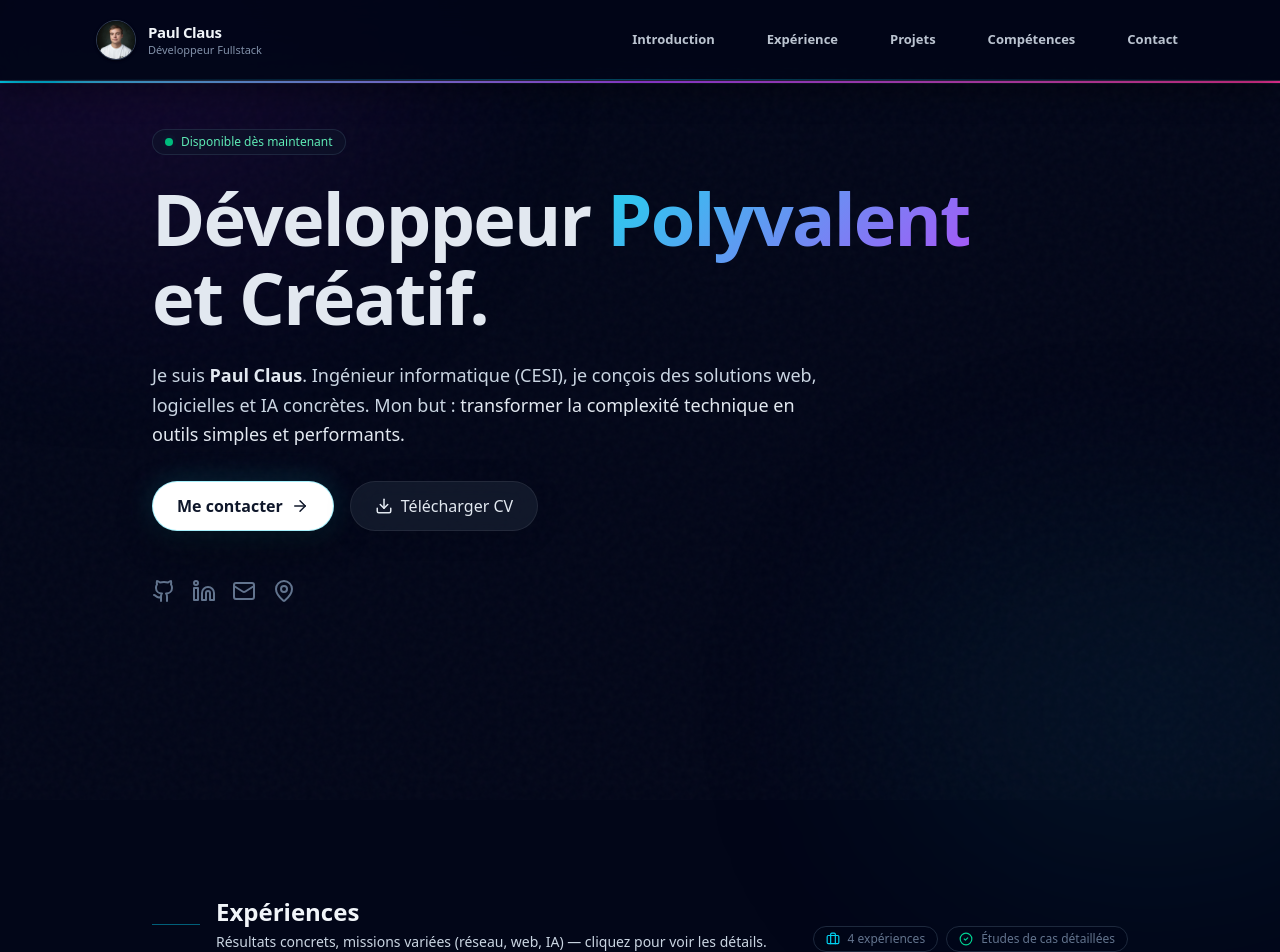
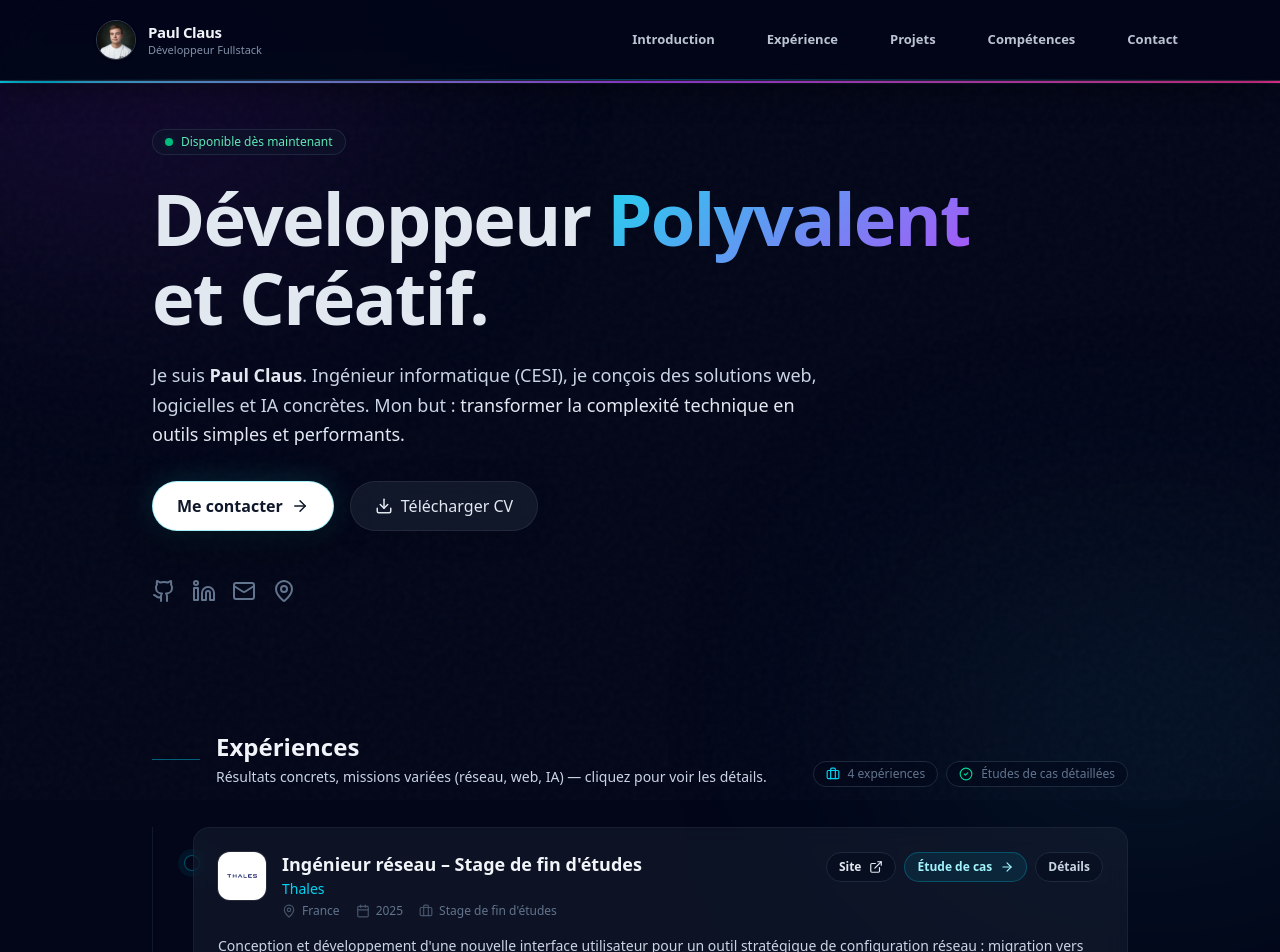
Before and after one commit to Paulclaus67/portfolio-mon-portfolio, a Next.js app: page / in a window 1280 px wide. Shown: the top 952 px of the page. Built offline with nearby package versions, Linux system fonts and the light colour scheme.

Commit message:
Revert "Améliorer navbar et reveals au scroll"
This reverts commit 7be28e42e493b4fc796dc3d03400f709601902fc.

```diff
--- a/app/animations.css
+++ b/app/animations.css
@@ -178,28 +178,6 @@
   animation: floatingElement 4s ease-in-out infinite;
 }
 
-/* Background blobs (slow, subtle) */
-@keyframes blobDrift {
-  0%, 100% {
-    transform: translate3d(0, 0, 0) scale(1);
-    opacity: 0.9;
-  }
-  50% {
-    transform: translate3d(0, -18px, 0) scale(1.06);
-    opacity: 1;
-  }
-}
-
-.bg-blob {
-  animation: blobDrift 14s ease-in-out infinite;
-  will-change: transform, opacity;
-}
-
-.bg-blob--slow {
-  animation-duration: 18s;
-  animation-delay: 2.5s;
-}
-
 /* Shimmer effect (loading state) */
 @keyframes shimmerEffect {
   0% {
@@ -237,9 +215,4 @@ textarea:focus-visible {
     animation-iteration-count: 1 !important;
     transition-duration: 0.01ms !important;
   }
-
-  .bg-blob,
-  .bg-blob--slow {
-    animation: none !important;
-  }
 }
--- a/app/page.js
+++ b/app/page.js
@@ -6,7 +6,6 @@ import {
   motion,
   AnimatePresence,
   useScroll,
-  useSpring,
   useTransform
 } from "framer-motion";
 import {
@@ -56,15 +55,6 @@ const staggerContainer = {
     transition: {
       staggerChildren: 0.1
     }
-  }
-};
-
-const revealSection = {
-  hidden: { opacity: 0, y: 38 },
-  visible: {
-    opacity: 1,
-    y: 0,
-    transition: { duration: 1.05, ease: [0.16, 1, 0.3, 1] }
   }
 };
 
@@ -236,23 +226,22 @@ export default function Home() {
 
   // Scroll Progress
   const { scrollYProgress } = useScroll();
-  const smoothProgress = useSpring(scrollYProgress, { stiffness: 120, damping: 30, mass: 0.2 });
-  const scaleX = useTransform(smoothProgress, [0, 1], [0, 1]);
+  const progressWidth = useTransform(scrollYProgress, (v) => `${v * 100}%`);
 
   return (
     <main className="relative min-h-screen bg-slate-950 text-slate-200 selection:bg-cyan-500/30 selection:text-cyan-100 font-sans overflow-x-hidden">
       {/* Background Elements */}
       <div className="fixed inset-0 z-0 pointer-events-none">
         <div className="absolute inset-0 bg-noise opacity-[0.03] mix-blend-overlay"></div>
-        <div className="absolute top-[-10%] left-[-10%] w-[40%] h-[40%] bg-purple-900/20 rounded-full blur-[120px] bg-blob"></div>
-        <div className="absolute bottom-[-10%] right-[-10%] w-[40%] h-[40%] bg-cyan-900/20 rounded-full blur-[120px] bg-blob bg-blob--slow"></div>
+        <div className="absolute top-[-10%] left-[-10%] w-[40%] h-[40%] bg-purple-900/20 rounded-full blur-[120px] animate-pulse-slow"></div>
+        <div className="absolute bottom-[-10%] right-[-10%] w-[40%] h-[40%] bg-cyan-900/20 rounded-full blur-[120px] animate-pulse-slow" style={{ animationDelay: "2s" }}></div>
       </div>
 
       {/* Progress Bar */}
       <div className="fixed top-20 left-0 right-0 h-[2px] md:h-[3px] z-40 pointer-events-none bg-white/5 ring-1 ring-white/5 overflow-hidden" aria-hidden="true">
         <motion.div
-          className="h-full w-full bg-gradient-to-r from-cyan-400 via-purple-500 to-pink-500 shadow-[0_0_12px_rgba(34,211,238,0.28)] origin-left"
-          style={{ scaleX }}
+          className="h-full bg-gradient-to-r from-cyan-400 via-purple-500 to-pink-500 shadow-[0_0_12px_rgba(34,211,238,0.28)]"
+          style={{ width: progressWidth }}
         />
       </div>
 
@@ -332,7 +321,7 @@ export default function Home() {
           whileInView="visible"
           viewport={{ once: true }}
           variants={staggerContainer}
-          className="relative scroll-mt-24 min-h-[calc(100svh-10rem)]"
+          className="relative scroll-mt-24"
         >
           {/* Badge */}
           <motion.div variants={fadeInUp} className="inline-flex items-center gap-2 rounded-full bg-slate-900/50 border border-slate-700/50 px-3 py-1 mb-6 backdrop-blur-md">
@@ -579,14 +568,7 @@ export default function Home() {
         </motion.section>
 
         {/* PROJETS */}
-        <motion.section
-          id="projets"
-          initial="hidden"
-          whileInView="visible"
-          viewport={{ once: true, amount: 0.35 }}
-          variants={revealSection}
-          className="relative scroll-mt-24"
-        >
+        <section id="projets" className="relative scroll-mt-24">
           <motion.div
             initial={{ opacity: 0, y: 20 }}
             whileInView={{ opacity: 1, y: 0 }}
@@ -723,7 +705,7 @@ export default function Home() {
               </motion.div>
             </AnimatePresence>
           </div>
-        </motion.section>
+        </section>
 
         {/* COMPÉTENCES */}
         <motion.section
@@ -834,13 +816,7 @@ export default function Home() {
         </motion.section>
 
         {/* TRUSTED BY */}
-        <motion.section
-          initial="hidden"
-          whileInView="visible"
-          viewport={{ once: true, amount: 0.35 }}
-          variants={revealSection}
-          className="py-14 md:py-18 border-y border-slate-800/50 bg-black/20 -mx-6 px-6"
-        >
+        <section className="py-14 md:py-18 border-y border-slate-800/50 bg-black/20 -mx-6 px-6">
           <p className="text-center text-slate-300 text-sm md:text-base font-semibold uppercase tracking-[0.3em] mb-10">
             {"Ils m'ont fait confiance"}
           </p>
@@ -857,17 +833,10 @@ export default function Home() {
               </a>
             ))}
           </div>
-        </motion.section>
+        </section>
 
         {/* CONTACT */}
-        <motion.section
-          id="contact"
-          initial="hidden"
-          whileInView="visible"
-          viewport={{ once: true, amount: 0.35 }}
-          variants={revealSection}
-          className="max-w-2xl mx-auto text-center scroll-mt-24"
-        >
+        <section id="contact" className="max-w-2xl mx-auto text-center scroll-mt-24">
           <motion.div
             initial={{ opacity: 0, scale: 0.9 }}
             whileInView={{ opacity: 1, scale: 1 }}
@@ -909,7 +878,7 @@ export default function Home() {
               © {new Date().getFullYear()} Paul Claus.
             </p>
           </motion.div>
-        </motion.section>
+        </section>
 
       </div>
 
```
